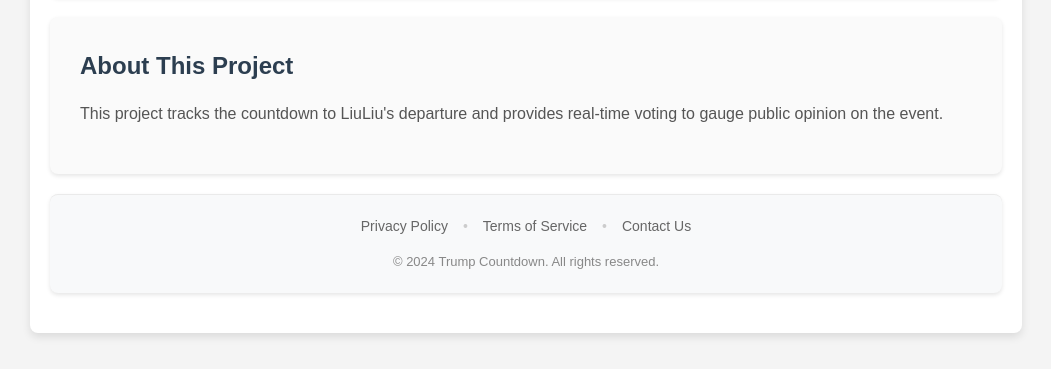
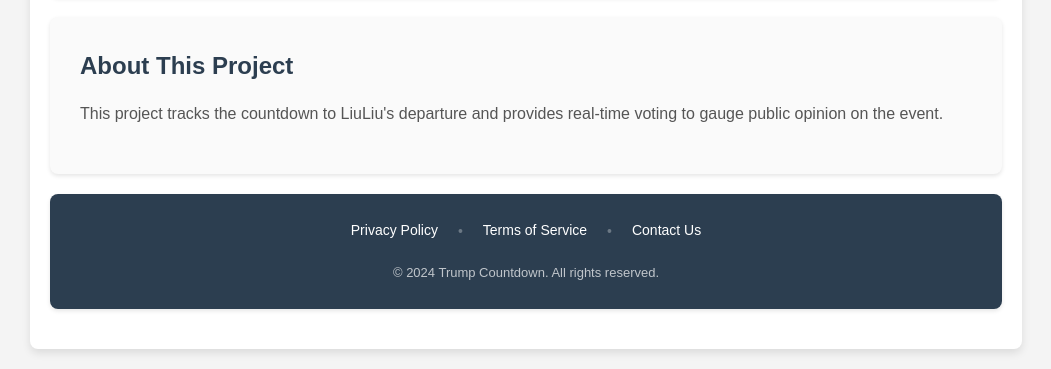
Before and after one commit to tumu123/trumpdownstep, a website: page index.html in a window 1280 px wide. Shown: the part 896-1265 px from the top of the page, without its empty margins (114-1165 px from the left). Drawn offline with Linux system fonts and the light colour scheme; no server answers.

Commit message:
Update styles.css

```diff
--- a/styles.css
+++ b/styles.css
@@ -353,9 +353,10 @@ button:disabled {
 /* Footer Styles */
 .footer {
     margin-top: 40px;
-    padding: 20px 0;
-    background-color: #f8f9fa;
-    border-top: 1px solid #eaeaea;
+    padding: 25px 20px;
+    background-color: #2c3e50;
+    border-radius: 8px;
+    box-shadow: 0 2px 4px rgba(0, 0, 0, 0.1);
 }
 
 .footer-content {
@@ -368,49 +369,72 @@ button:disabled {
 .footer-links {
     display: flex;
     align-items: center;
-    gap: 15px;
+    gap: 20px;
 }
 
 .footer-link {
-    color: #666;
+    color: #fff;
     text-decoration: none;
     font-size: 14px;
-    transition: color 0.3s ease;
+    transition: all 0.3s ease;
+    position: relative;
+    padding-bottom: 2px;
 }
 
 .footer-link:hover {
-    color: #2980b9;
+    color: #3498db;
+}
+
+.footer-link:after {
+    content: '';
+    position: absolute;
+    width: 0;
+    height: 1px;
+    bottom: 0;
+    left: 50%;
+    background-color: #3498db;
+    transition: all 0.3s ease;
+}
+
+.footer-link:hover:after {
+    width: 100%;
+    left: 0;
 }
 
 .separator {
-    color: #ccc;
+    color: rgba(255, 255, 255, 0.3);
     font-size: 14px;
 }
 
 .footer-copyright {
     text-align: center;
+    margin-top: 5px;
 }
 
 .footer-copyright p {
-    color: #888;
+    color: rgba(255, 255, 255, 0.7);
     font-size: 13px;
     margin: 0;
 }
 
-/* 响应式设计 */
+/* 响应式设计优化 */
 @media (max-width: 768px) {
     .footer {
         margin-top: 30px;
-        padding: 15px 0;
+        padding: 20px 15px;
     }
 
     .footer-links {
         flex-direction: column;
-        gap: 10px;
+        gap: 12px;
     }
 
     .separator {
         display: none;
+    }
+
+    .footer-copyright {
+        margin-top: 15px;
     }
 }
 
```
